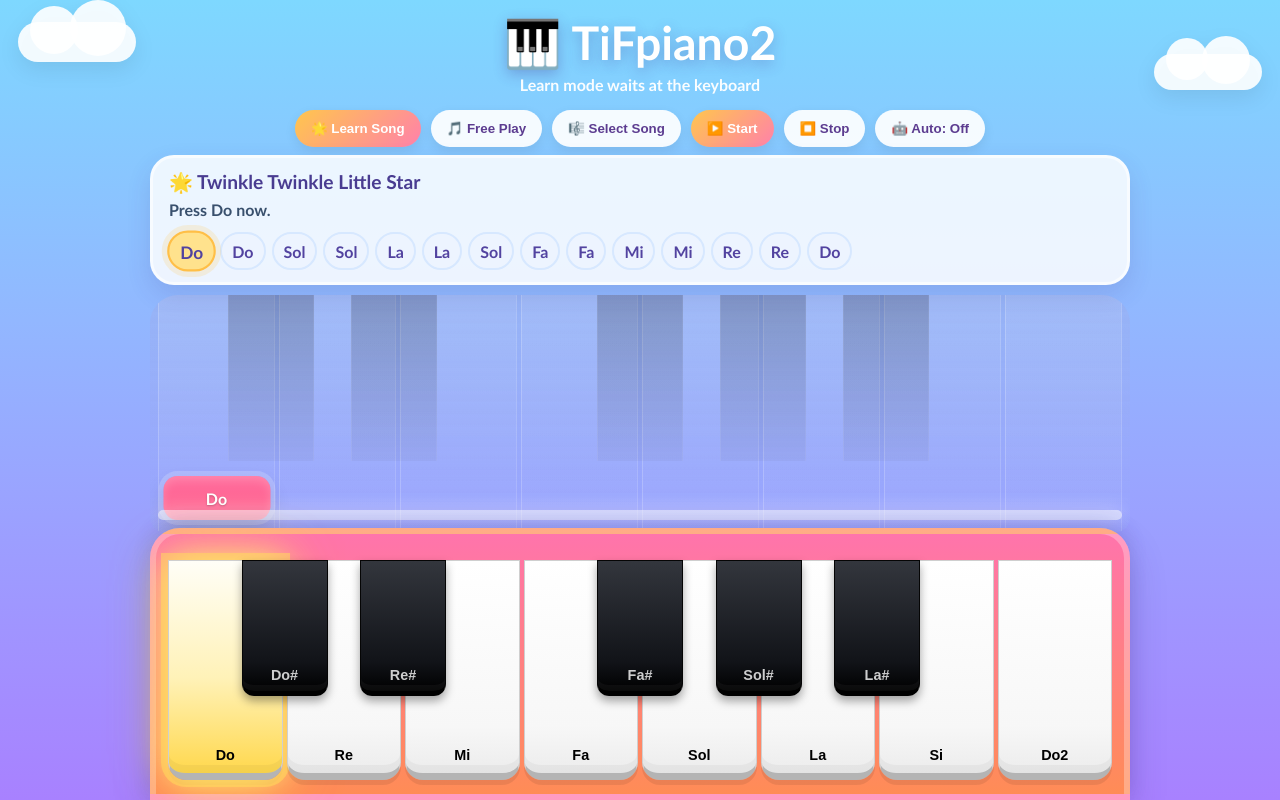
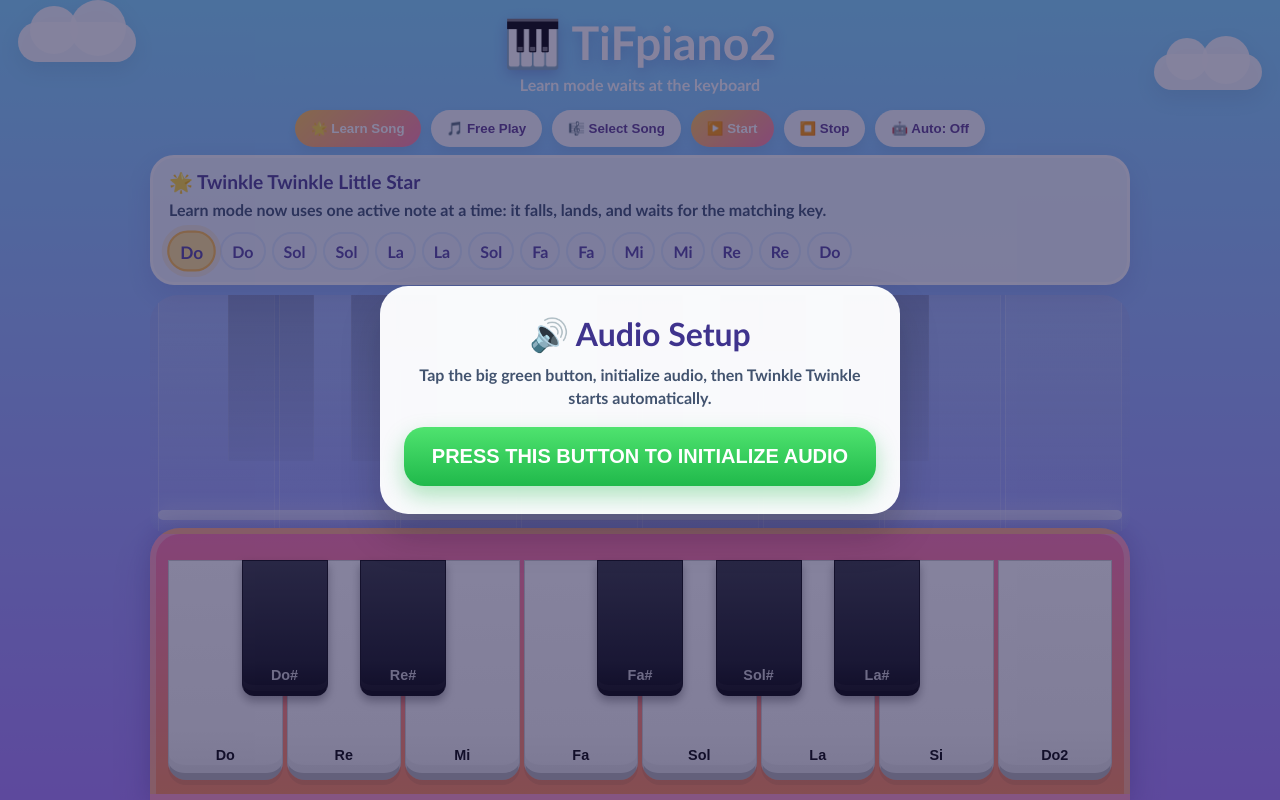
Before and after one commit to TiFcode/TiFpiano3, a plain HTML site: page index.html in a window 1280 px wide. Drawn offline with Linux system fonts and the light colour scheme.

Commit message:
Add explicit audio initialization popup

```diff
--- a/index.html
+++ b/index.html
@@ -70,11 +70,24 @@
 .black-key.pressed { transform: translateX(-50%) translateY(3px); }
 .key-label { font-size: clamp(.68rem, 1.6vw, .9rem); font-weight: 900; user-select: none; }
 .spark { position: fixed; pointer-events: none; z-index: 30; font-size: 1.3rem; animation: fly 850ms ease-out forwards; }
+.audio-overlay { position: fixed; inset: 0; z-index: 100; background: rgba(34, 28, 78, 0.55); display: flex; align-items: center; justify-content: center; padding: 20px; }
+.audio-overlay.hidden { display: none; }
+.audio-card { width: min(92vw, 520px); background: rgba(255,255,255,.96); border-radius: 28px; padding: 28px 24px; text-align: center; box-shadow: 0 20px 40px rgba(0,0,0,.2); }
+.audio-card h2 { color: #3f338d; font-size: clamp(1.4rem, 4vw, 2rem); margin-bottom: 10px; }
+.audio-card p { color: #42536f; font-weight: 700; margin-bottom: 18px; line-height: 1.4; }
+.audio-init-btn { border: none; border-radius: 20px; padding: 18px 20px; width: 100%; background: linear-gradient(180deg, #4fe36f 0%, #20b94b 100%); color: white; font-weight: 900; font-size: clamp(1rem, 3vw, 1.25rem); box-shadow: 0 10px 22px rgba(32,185,75,.35); cursor: pointer; }
 @keyframes fly { 0% { opacity: 1; transform: translateY(0) scale(.8) rotate(0deg); } 100% { opacity: 0; transform: translateY(-76px) scale(1.35) rotate(16deg); } }
 @media (max-width: 760px) { .playfield { width: calc(100vw - 8px); } .status-card { width: 100%; } .note-area { border-radius: 22px 22px 12px 12px; } .keyboard { height: min(26vh, 190px); } }
 </style>
 </head>
 <body>
+<div class="audio-overlay" id="audioOverlay">
+  <div class="audio-card">
+    <h2>🔊 Audio Setup</h2>
+    <p>Tap the big green button, initialize audio, then Twinkle Twinkle starts automatically.</p>
+    <button class="audio-init-btn" onclick="initializeAudioAndStart()">PRESS THIS BUTTON TO INITIALIZE AUDIO</button>
+  </div>
+</div>
 <div class="scene">
   <div class="cloud c1"></div>
   <div class="cloud c2"></div>
@@ -183,6 +196,7 @@
 let lastTs = 0;
 let songTimeout = null;
 let activeNote = null;
+let audioReady = false;
 
 function currentSong() { return SONGS[currentSongIndex]; }
 
@@ -320,6 +334,7 @@
 }
 
 async function handleInput(noteIndex) {
+  if (!audioReady) return;
   await ensureAudio();
   setTimeout(() => playTone(NOTES[noteIndex].freq), 0);
   pressKey(noteIndex);
@@ -332,6 +347,19 @@
     document.getElementById('hint').textContent = activeNote ? `Wrong key. Press ${NOTES[activeNote.noteIndex].label}.` : 'No active note yet.';
     setTimeout(() => { missFlash = false; renderProgress(); }, 220);
   }
+}
+async function initializeAudioAndStart() {
+  await ensureAudio();
+  audioReady = true;
+  document.getElementById('audioOverlay').classList.add('hidden');
+  currentSongIndex = 0;
+  renderSongPicker();
+  updateSongTitle();
+  mode = 'song';
+  document.getElementById('mode-song').classList.add('active');
+  document.getElementById('mode-free').classList.remove('active');
+  document.getElementById('hint').textContent = 'Twinkle Twinkle starts now.';
+  startSong();
 }
 function pressKey(noteIndex) {
   const key = document.querySelector(`[data-note-index="${noteIndex}"].white-key, [data-note-index="${noteIndex}"].black-key`);
@@ -413,9 +441,6 @@
 window.addEventListener('resize', () => { buildPianoAndLanes(); });
 buildPianoAndLanes(); renderProgress(); requestAnimationFrame(animate);
 renderSongPicker(); updateSongTitle();
-setTimeout(() => {
-  if (!songRunning && mode === 'song') startSong();
-}, 250);
 </script>
 </body>
 </html>
```
